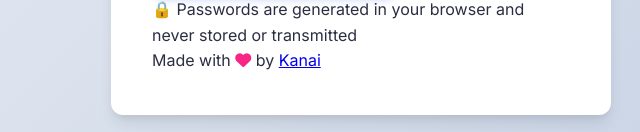
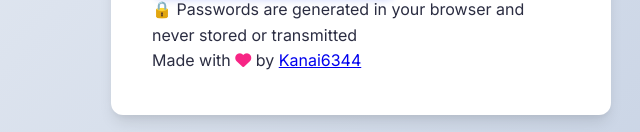
Before and after one commit to kanaimandal2002/password_Generator, a plain HTML site: page index.html in a window 1280 px wide. Shown: the part 721-853 px from the top of the page, 279-919 px from the left. Drawn offline with Linux system fonts and the light colour scheme.

Commit message:
Update index.html

```diff
--- a/index.html
+++ b/index.html
@@ -98,7 +98,7 @@
 
         <footer class="app-footer">
             <p>🔒 Passwords are generated in your browser and never stored or transmitted</p>
-            <p class="credits">Made with <i class="fas fa-heart" style="color: #f72585;"></i> by <a href="#" target="_blank">Kanai</a></p>
+            <p class="credits">Made with <i class="fas fa-heart" style="color: #f72585;"></i> by <a href="#" target="_blank">Kanai6344</a></p>
         </footer>
     </div>
 
```
